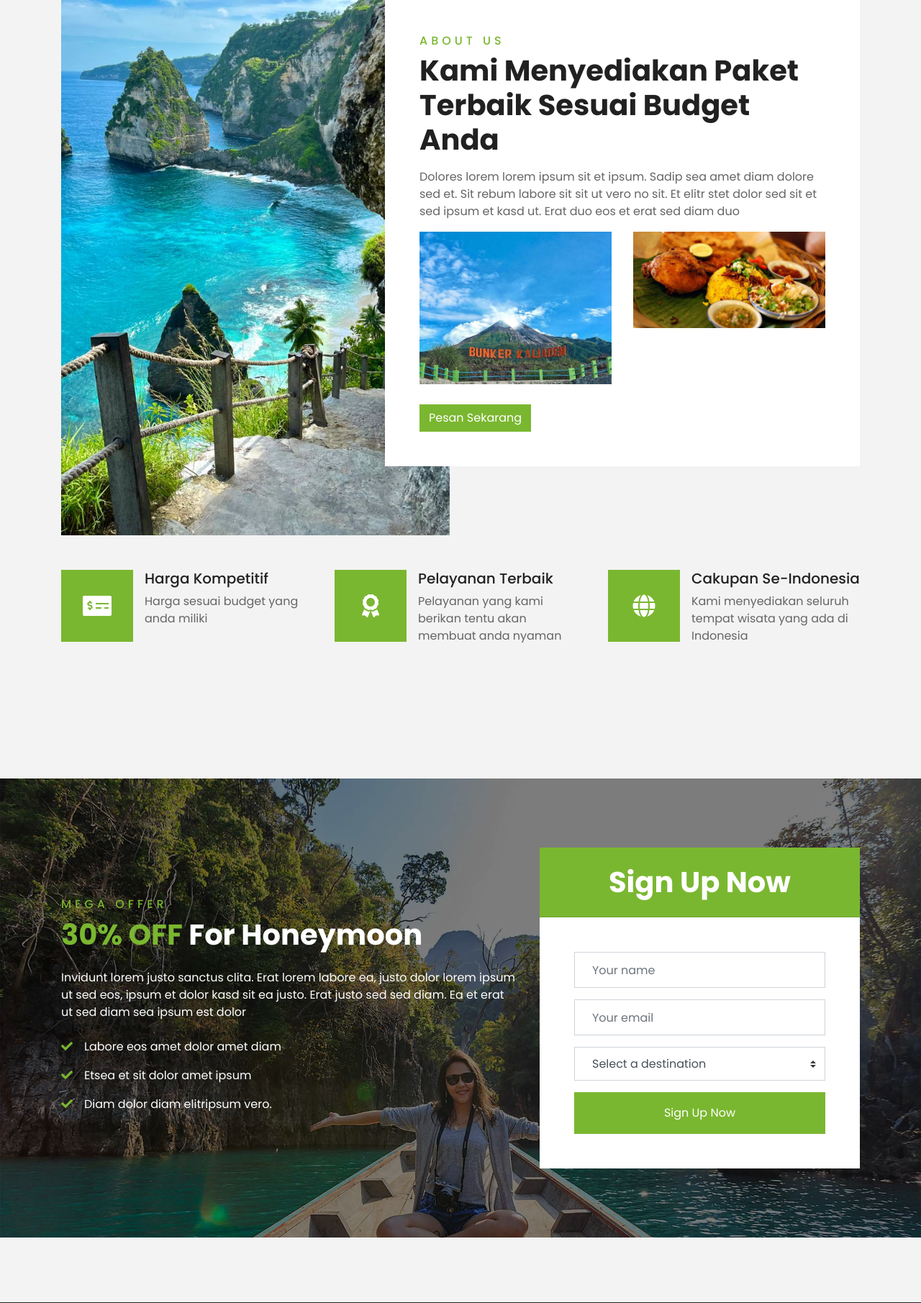
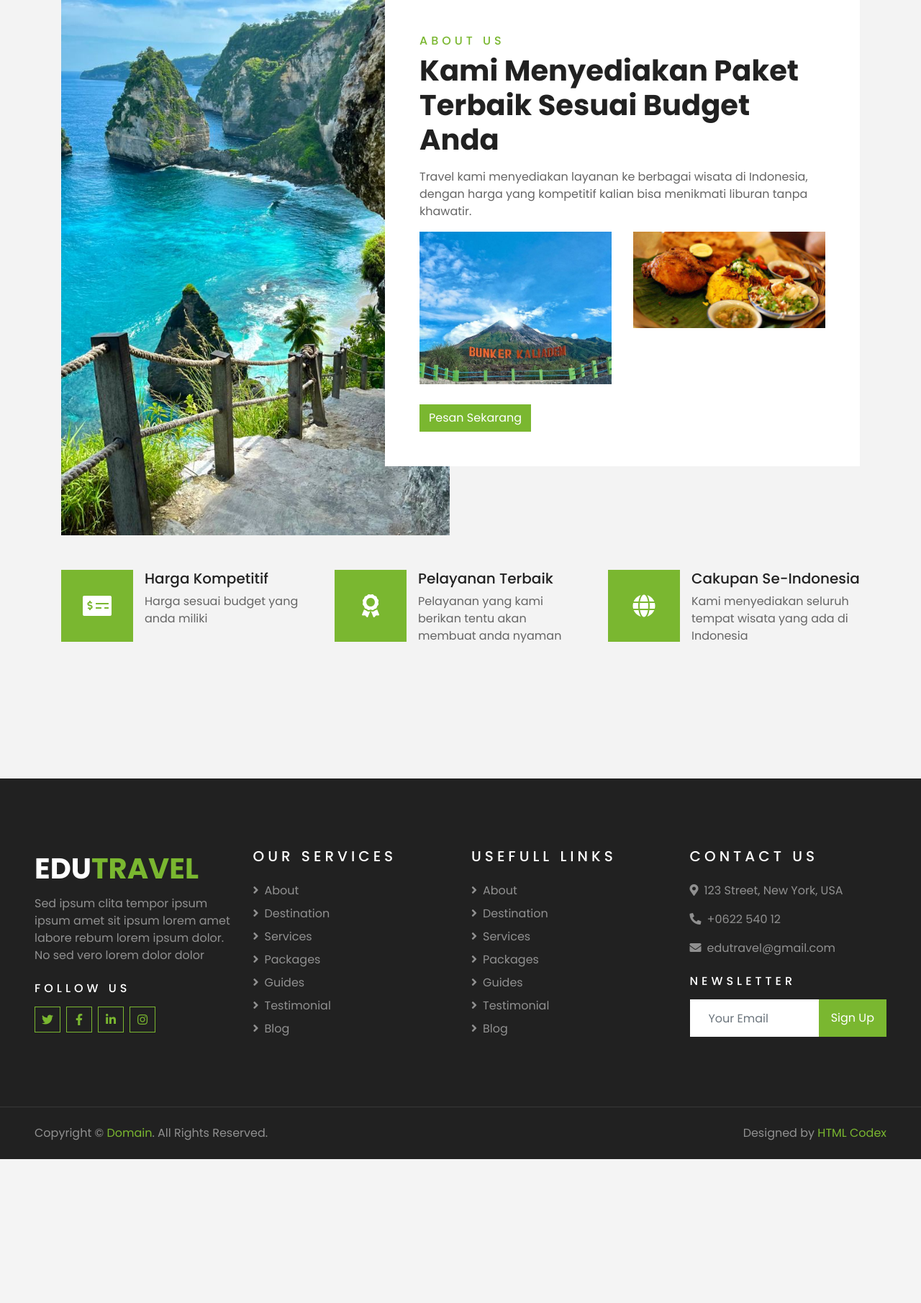
Before and after one commit to aldiaptm/msib5_ta_kelompok_c, a PHP site: page /about.php in a window 1280 px wide. Shown: the part 691-2502 px from the top of the page at 72% size. After the commit the page ends 2302 px from the top, so only its background shows below. Run offline with PHP 8.4, Linux system fonts and the light colour scheme; some libraries are stand-ins or nearby versions.

Commit message:
Mengedit halaman index dan about di main-page

```diff
--- a/travelling/main_page/about.php
+++ b/travelling/main_page/about.php
@@ -68,7 +68,7 @@
         <div class="container-lg position-relative p-0 px-lg-3" style="z-index: 9;">
             <nav class="navbar navbar-expand-lg bg-light navbar-light shadow-lg py-3 py-lg-0 pl-3 pl-lg-5">
                 <a href="" class="navbar-brand">
-                    <h1 class="m-0 text-primary"><span class="text-dark">TRAVEL</span>ER</h1>
+                    <h1 class="m-0 text-primary"><span class="text-dark">EDU</span>TRAVEL</h1>
                 </a>
                 <button type="button" class="navbar-toggler" data-toggle="collapse" data-target="#navbarCollapse">
                     <span class="navbar-toggler-icon"></span>
@@ -124,9 +124,8 @@
                     <div class="about-text bg-white p-4 p-lg-5 my-lg-5">
                         <h6 class="text-primary text-uppercase" style="letter-spacing: 5px;">About Us</h6>
                         <h1 class="mb-3">Kami Menyediakan Paket Terbaik Sesuai Budget Anda</h1>
-                        <p>Dolores lorem lorem ipsum sit et ipsum. Sadip sea amet diam dolore sed et. Sit rebum labore
-                            sit sit ut vero no sit. Et elitr stet dolor sed sit et sed ipsum et kasd ut. Erat duo eos et
-                            erat sed diam duo</p>
+                        <p>Travel kami menyediakan layanan ke berbagai wisata di Indonesia, dengan harga yang kompetitif
+                            kalian bisa menikmati liburan tanpa khawatir.</p>
                         <div class="row mb-4">
                             <div class="col-6">
                                 <img class="img-fluid" src="img/mr.jpeg" alt="">
@@ -188,75 +187,12 @@
         </div>
     </div>
     <!-- Feature End -->
-
-
-    <!-- Registration Start -->
-    <div class="container-fluid bg-registration py-5" style="margin: 90px 0;">
-        <div class="container py-5">
-            <div class="row align-items-center">
-                <div class="col-lg-7 mb-5 mb-lg-0">
-                    <div class="mb-4">
-                        <h6 class="text-primary text-uppercase" style="letter-spacing: 5px;">Mega Offer</h6>
-                        <h1 class="text-white"><span class="text-primary">30% OFF</span> For Honeymoon</h1>
-                    </div>
-                    <p class="text-white">Invidunt lorem justo sanctus clita. Erat lorem labore ea, justo dolor lorem
-                        ipsum ut sed eos,
-                        ipsum et dolor kasd sit ea justo. Erat justo sed sed diam. Ea et erat ut sed diam sea ipsum est
-                        dolor</p>
-                    <ul class="list-inline text-white m-0">
-                        <li class="py-2"><i class="fa fa-check text-primary mr-3"></i>Labore eos amet dolor amet diam
-                        </li>
-                        <li class="py-2"><i class="fa fa-check text-primary mr-3"></i>Etsea et sit dolor amet ipsum</li>
-                        <li class="py-2"><i class="fa fa-check text-primary mr-3"></i>Diam dolor diam elitripsum vero.
-                        </li>
-                    </ul>
-                </div>
-                <div class="col-lg-5">
-                    <div class="card border-0">
-                        <div class="card-header bg-primary text-center p-4">
-                            <h1 class="text-white m-0">Sign Up Now</h1>
-                        </div>
-                        <div class="card-body rounded-bottom bg-white p-5">
-                            <form>
-                                <div class="form-group">
-                                    <input type="text" class="form-control p-4" placeholder="Your name"
-                                        required="required" />
-                                </div>
-                                <div class="form-group">
-                                    <input type="email" class="form-control p-4" placeholder="Your email"
-                                        required="required" />
-                                </div>
-                                <div class="form-group">
-                                    <select class="custom-select px-4" style="height: 47px;">
-                                        <option selected>Select a destination</option>
-                                        <option value="1">destination 1</option>
-                                        <option value="2">destination 1</option>
-                                        <option value="3">destination 1</option>
-                                    </select>
-                                </div>
-                                <div>
-                                    <button class="btn btn-primary btn-block py-3" type="submit">Sign Up Now</button>
-                                </div>
-                            </form>
-                        </div>
-                    </div>
-                </div>
-            </div>
-        </div>
-    </div>
-    <!-- Registration End -->
-
-
-    <!-- Team Start -->
-    <!-- Team End -->
-
-
     <!-- Footer Start -->
     <div class="container-fluid bg-dark text-white-50 py-5 px-sm-3 px-lg-5" style="margin-top: 90px;">
         <div class="row pt-5">
             <div class="col-lg-3 col-md-6 mb-5">
                 <a href="" class="navbar-brand">
-                    <h1 class="text-primary"><span class="text-white">TRAVEL</span>ER</h1>
+                    <h1 class="text-primary"><span class="text-white">EDU</span>TRAVEL</h1>
                 </a>
                 <p>Sed ipsum clita tempor ipsum ipsum amet sit ipsum lorem amet labore rebum lorem ipsum dolor. No sed
                     vero lorem dolor dolor</p>
@@ -295,8 +231,8 @@
             <div class="col-lg-3 col-md-6 mb-5">
                 <h5 class="text-white text-uppercase mb-4" style="letter-spacing: 5px;">Contact Us</h5>
                 <p><i class="fa fa-map-marker-alt mr-2"></i>123 Street, New York, USA</p>
-                <p><i class="fa fa-phone-alt mr-2"></i>+012 345 67890</p>
-                <p><i class="fa fa-envelope mr-2"></i>info@example.com</p>
+                <p><i class="fa fa-phone-alt mr-2"></i>+0622 540 12</p>
+                <p><i class="fa fa-envelope mr-2"></i>edutravel@gmail.com</p>
                 <h6 class="text-white text-uppercase mt-4 mb-3" style="letter-spacing: 5px;">Newsletter</h6>
                 <div class="w-100">
                     <div class="input-group">
```
Also changed, not shown: travelling/main_page/index.php (+3 -4 lines).
